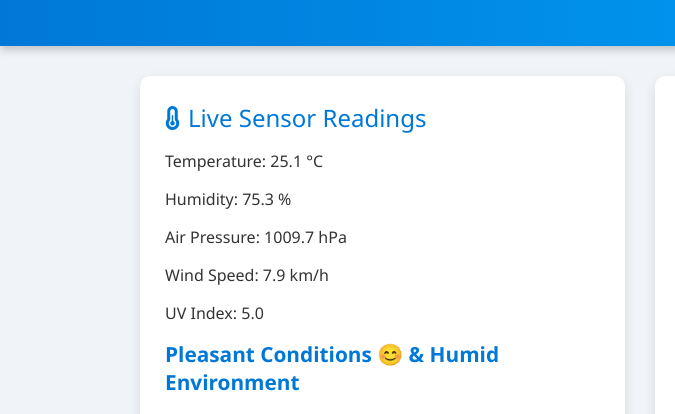
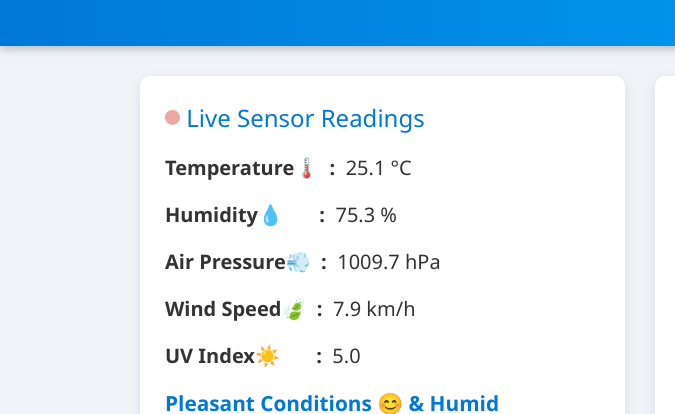
Before and after one commit to 4Hansi/IOT-Weather-Station, a plain HTML site: page gemini/third.html in a window 1280 px wide. Shown: the part 120-534 px from the top of the page, 0-675 px from the left. Drawn offline with nearby package versions, Linux system fonts and the light colour scheme.

Commit message:
Added Favicon and boldened font

```diff
--- a/gemini/third.html
+++ b/gemini/third.html
@@ -4,7 +4,7 @@
   <meta charset="UTF-8">
   <meta name="viewport" content="width=device-width, initial-scale=1.0">
   <title>Advanced Weather Monitoring Dashboard</title>
-  <link rel="icon" type="image/x-icon" href="favicon.ico"> <link rel="stylesheet" href="https://cdnjs.cloudflare.com/ajax/libs/font-awesome/6.4.0/css/all.min.css">
+  <link rel="icon" type="image/x-icon" href="favicon1.png"> <link rel="stylesheet" href="https://cdnjs.cloudflare.com/ajax/libs/font-awesome/6.4.0/css/all.min.css">
   <style>
     body {
       font-family: 'Segoe UI', sans-serif;
@@ -140,7 +140,7 @@
     }
     iframe { /* General iframe styles for Tinkercad/YouTube */
       width: 100%;
-      height: 400px;
+      height: 600px;
       border: none;
       border-radius: 8px;
     }
@@ -182,12 +182,12 @@
   <main>
     <div class="two-column-section">
         <div class="card">
-            <div class="section-title"><i class="fas fa-thermometer-half icon"></i>Live Sensor Readings</div>
-            <p>Temperature: <span id="temp">--</span> °C</p>
-            <p>Humidity: <span id="humidity">--</span> %</p>
-            <p>Air Pressure: <span id="pressure">--</span> hPa</p>
-            <p>Wind Speed: <span id="windspeed">--</span> km/h</p>
-            <p>UV Index: <span id="uvindex">--</span></p>
+            <div class="section-title"><i class="fa-sharp fa-solid fa-circle fa-beat-fade fa-2xs" style="color: #d32623;"></i>&nbspLive Sensor Readings</div>
+            <p style="font-size: 20px;"><b>Temperature🌡️ &nbsp:&nbsp&nbsp</b><span id="temp">--</span> °C</p>
+            <p style="font-size: 20px;"><b>Humidity💧 &nbsp&nbsp&nbsp&nbsp&nbsp&nbsp:&nbsp&nbsp</b><span id="humidity">--</span> %</p>
+            <p style="font-size: 20px;"><b>Air Pressure💨 &nbsp:&nbsp&nbsp</b><span id="pressure">--</span> hPa</p>
+            <p style="font-size: 20px;"><b>Wind Speed🍃 &nbsp:&nbsp&nbsp</b><span id="windspeed">--</span> km/h</p>
+            <p style="font-size: 20px;"><b>UV Index☀️ &nbsp&nbsp&nbsp&nbsp&nbsp&nbsp:&nbsp&nbsp</b><span id="uvindex">--</span></p>
             <p class="remark" id="remark">Awaiting data...</p>
 
             <div class="sensor-details">
@@ -237,7 +237,7 @@
     </div>
 
     <div class="card">
-      <div class="section-title"><i class="fa-brands fa-youtube"></i></i>&nbspReferred Youtube Video</div>
+      <div class="section-title"><i class="fa-brands fa-youtube"></i></i>&nbspReference Youtube Video</div>
       <p>Below is the video that demonstrates the project</p>
       <iframe width="560" height="600" src="https://www.youtube.com/embed/GE5an3kYOKQ?si=9Wjv6__151cXfJ-W" title="YouTube video player" frameborder="0" allow="accelerometer; autoplay; clipboard-write; encrypted-media; gyroscope; picture-in-picture; web-share" referrerpolicy="strict-origin-when-cross-origin" allowfullscreen></iframe>
     </div>
```
Also changed, not shown: gemini/favicon.png (added), gemini/favicon1.png (added).
